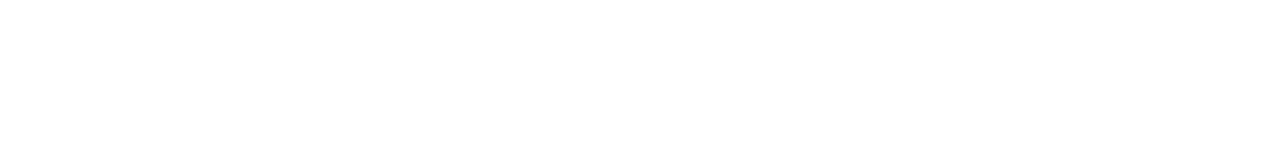
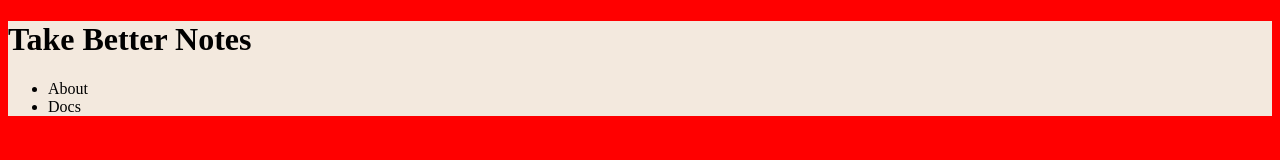
Before and after one commit to kianabdollahi/WebTechAssignment1, a plain HTML site: page index.html in a window 1280 px wide. Drawn offline with Linux system fonts and the light colour scheme.

Commit message:
Creates html structure for header section of page

```diff
--- a/CSS/stylesheet.css
+++ b/CSS/stylesheet.css
@@ -0,0 +1,15 @@
+html {
+  scroll-behavior: smooth;
+}
+
+body {
+  background-color: #f3e9de;
+}
+
+@media screen and (min-width: 600px) {
+  html {
+    background-color: red;
+  }
+}
+
+/* font-family: 'Righteous', cursive; */
--- a/index.html
+++ b/index.html
@@ -5,7 +5,30 @@
     <meta http-equiv="X-UA-Compatible" content="IE=edge" />
     <meta name="viewport" content="width=device-width, initial-scale=1.0" />
     <link rel="stylesheet" href="CSS/stylesheet.css" />
-    <title>Document</title>
+    <link rel="preconnect" href="https://fonts.googleapis.com" />
+    <link rel="preconnect" href="https://fonts.gstatic.com" crossorigin />
+    <link
+      href="https://fonts.googleapis.com/css2?family=Righteous&display=swap"
+      rel="stylesheet"
+    />
+
+    <title>My Notes</title>
   </head>
-  <body></body>
+  <body>
+    <header class="home-page-header">
+      <h1 id="main-title">Take Better Notes</h1>
+      <nav class="home-page-nav">
+        <ul class="nav-list">
+          <li id="nav-item-about">
+            <a>About</a>
+          </li>
+          <li id="nav-item-docs">
+            <a>Docs</a>
+          </li>
+        </ul>
+      </nav>
+    </header>
+
+    <main></main>
+  </body>
 </html>
```
Also changed, not shown: images/Internet_logo.webp (added), images/linkedin_logo.webp (added).
